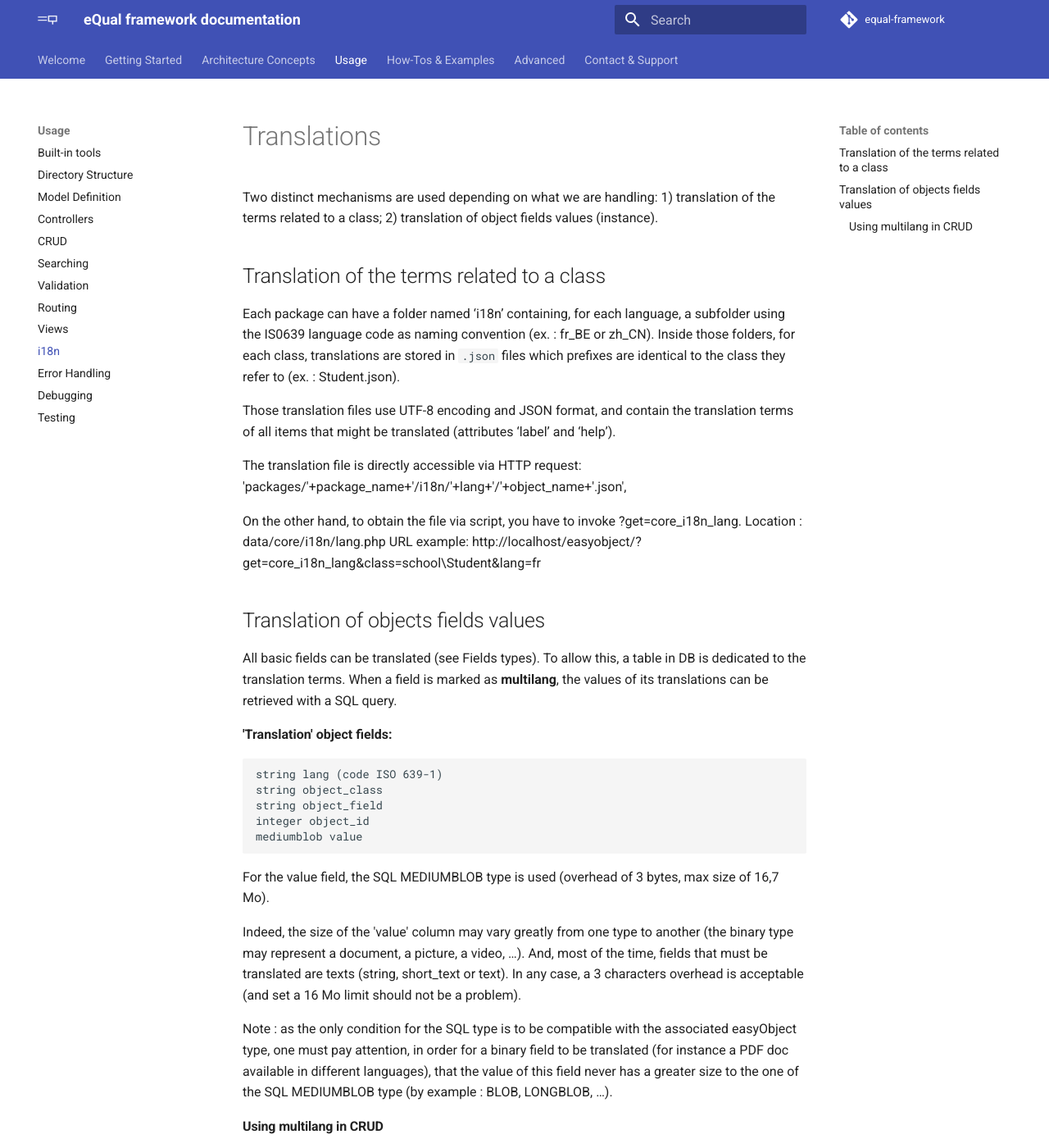
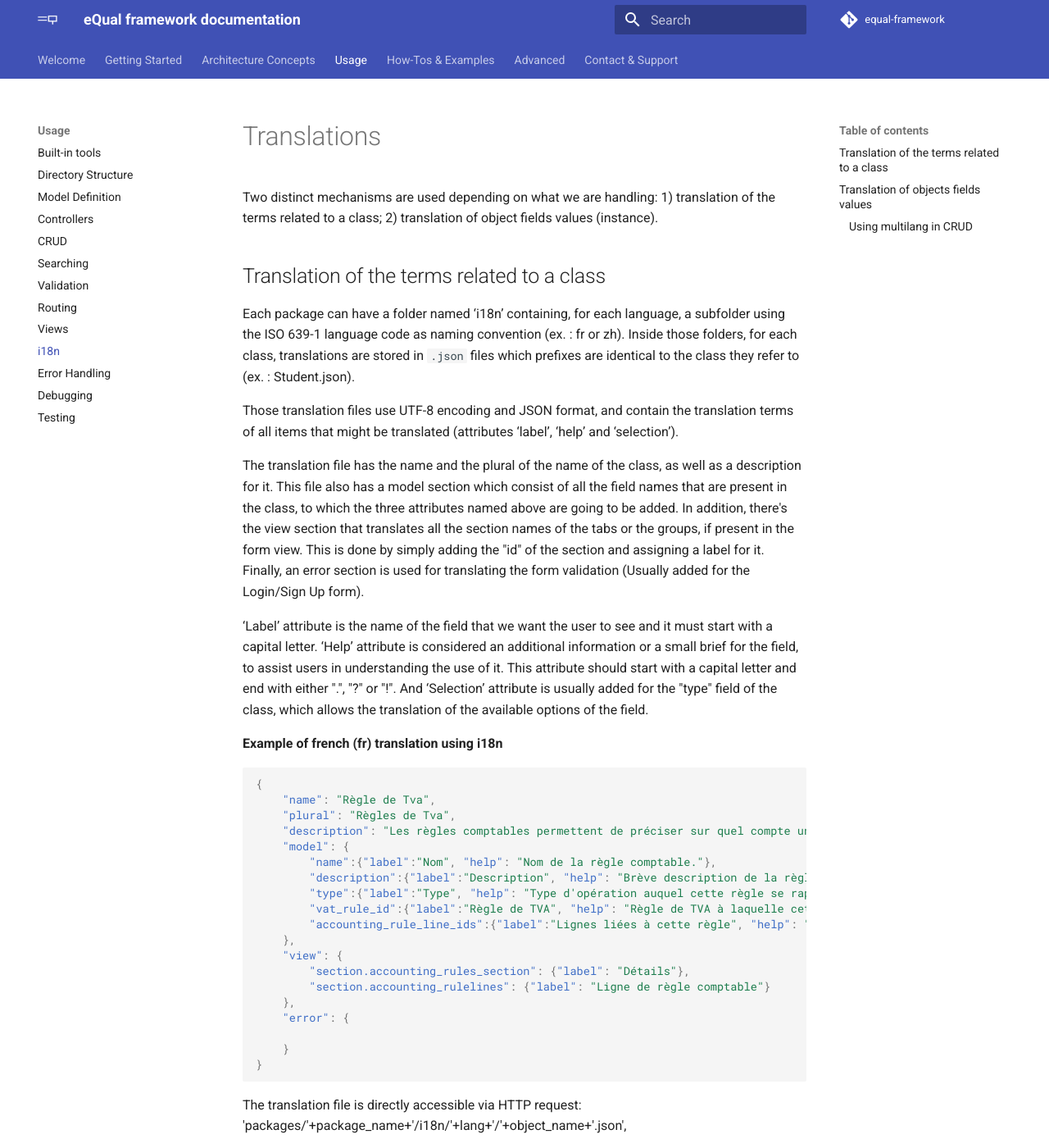
Before and after one commit to equalframework/equal-doc, an MkDocs documentation site: the page built from docs/usage/i18n.md, in a window 1280 px wide and 1400 px high. Shown: the whole window at 82% size. Built offline with MkDocs 1.6.1 and Material for MkDocs 9.7.7, drawn with Linux system fonts in a browser that asks for light colours; comment, search, counter and statistics services are not loaded; some of the changed text lies outside the part shown.

Commit message:
Updating i18n + small fixes in Views

````diff
--- a/docs/usage/i18n.md
+++ b/docs/usage/i18n.md
@@ -8,17 +8,45 @@ Two distinct mechanisms are used depending on what we are handling:
 
 ## Translation of the terms related to a class
 
-Each package can have a folder named ‘i18n’ containing, for each language, a subfolder using the IS0639 language code as naming convention (ex. : fr_BE or zh_CN). Inside those folders, for each class, translations are stored in `.json` files which prefixes are identical to the class they refer to (ex. : Student.json).
+Each package can have a folder named ‘i18n’ containing, for each language, a subfolder using the ISO 639-1 language code as naming convention (ex. : fr or zh). Inside those folders, for each class, translations are stored in `.json` files which prefixes are identical to the class they refer to (ex. : Student.json).
 
-Those translation files use UTF-8 encoding and JSON format, and contain the translation terms of all items that might be translated (attributes ‘label’ and ‘help’).
+Those translation files use UTF-8 encoding and JSON format, and contain the translation terms of all items that might be translated (attributes ‘label’, ‘help’ and ‘selection’).
+
+The translation file has the name and the plural of the name of the class, as well as a description for it. This file also has a model section which consist of all the field names that are present in the class, to which the three attributes named above are going to be added. In addition, there's the view section that translates all the section names of the tabs or the groups, if present in the form view. This is done by simply adding the "id" of the section and assigning a label for it. Finally, an error section is used for translating the form validation (Usually added for the Login/Sign Up form).
+
+‘Label’ attribute is the name of the field that we want the user to see and it must start with a capital letter.
+‘Help’ attribute is considered an additional information or a small brief for the field, to assist users in understanding the use of it. This attribute should start with a capital letter and end with either ".", "?" or "!".
+And ‘Selection’ attribute is usually added for the "type" field of the class, which allows the translation of the available options of the field.
 
 
+**Example of french (fr) translation using i18n**
+
+```json
+{
+	"name": "Règle de Tva",
+	"plural": "Règles de Tva",
+	"description": "Les règles comptables permettent de préciser sur quel compte une opération doit être imputée.",
+	"model": {
+		"name":{"label":"Nom", "help": "Nom de la règle comptable."},
+		"description":{"label":"Description", "help": "Brève description de la règle pour servir de mémo."},
+		"type":{"label":"Type", "help": "Type d'opération auquel cette règle se rapporte.", "selection": {"purchase": "achat", "sale": "vente"} },
+        "vat_rule_id":{"label":"Règle de TVA", "help": "Règle de TVA à laquelle cette ligne est liée."},
+        "accounting_rule_line_ids":{"label":"Lignes liées à cette règle", "help": "Lignes liées à cette règle."}
+	},
+	"view": {
+		"section.accounting_rules_section": {"label": "Détails"},
+		"section.accounting_rulelines": {"label": "Ligne de règle comptable"}
+	},
+	"error": {
+
+	}
+}
+```
 
 The translation file is directly accessible via HTTP request:
 'packages/'+package_name+'/i18n/'+lang+'/'+object_name+'.json',
 
 On the other hand, to obtain the file via script, you have to invoke ?get=core_i18n_lang.
-Location : data/core/i18n/lang.php
 URL example: http://localhost/easyobject/?get=core_i18n_lang&class=school\Student&lang=fr
 
 
````
Also changed, not shown: docs/usage/views.md (+16 -20 lines).
